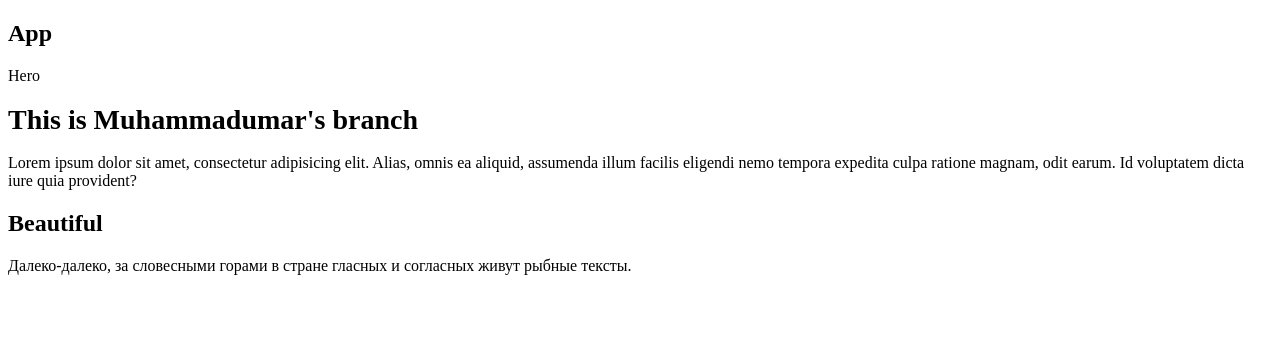
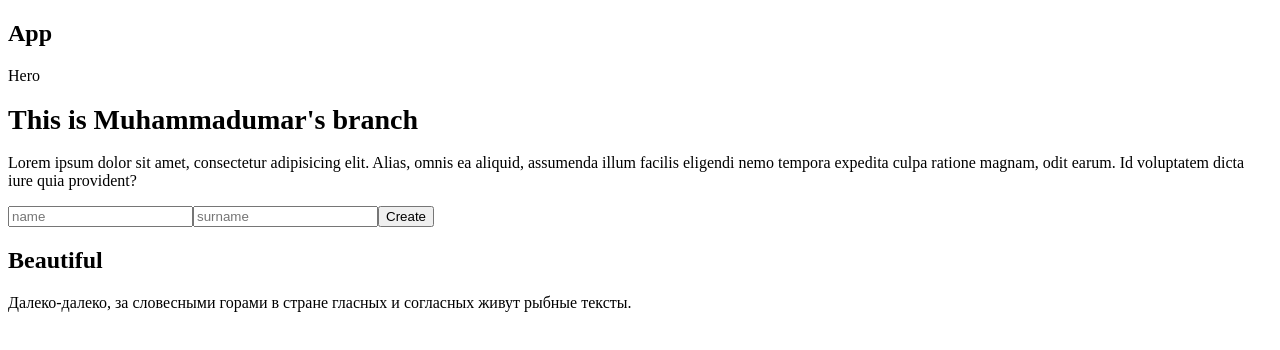
Before and after one commit to boburmirzo-brm/Team1, a React (Vite) app: page / in a window 1280 px wide. Shown: the top 350 px of the page. Built offline with nearby package versions, Linux system fonts and the light colour scheme.

Commit message:
form added

```diff
--- a/src/shared/components/Testimoniels.tsx
+++ b/src/shared/components/Testimoniels.tsx
@@ -4,6 +4,11 @@ const Testimoniels = () => {
     <div>
       <h1 style={{fontSize: 28}}>This is Muhammadumar's branch</h1>
       <p>Lorem ipsum dolor sit amet, consectetur adipisicing elit. Alias, omnis ea aliquid, assumenda illum facilis eligendi nemo tempora expedita culpa ratione magnam, odit earum. Id voluptatem dicta iure quia provident?</p>
+      <form action="">
+        <input type="text"placeholder="name" />
+        <input type="text"placeholder="surname" />
+        <button>Create</button>
+      </form>
     </div>
   )
 }
```
